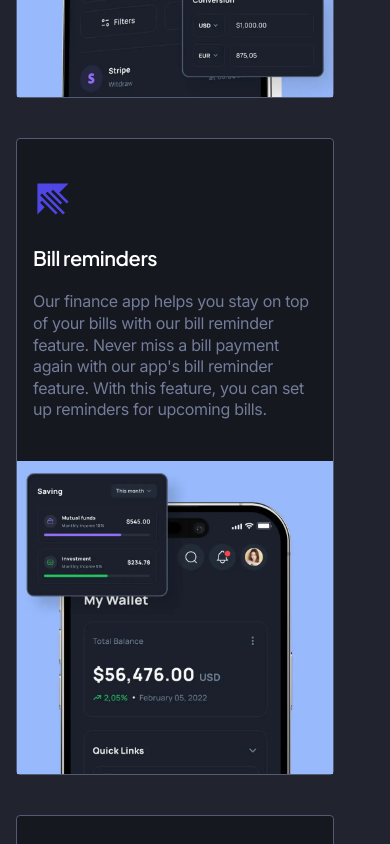
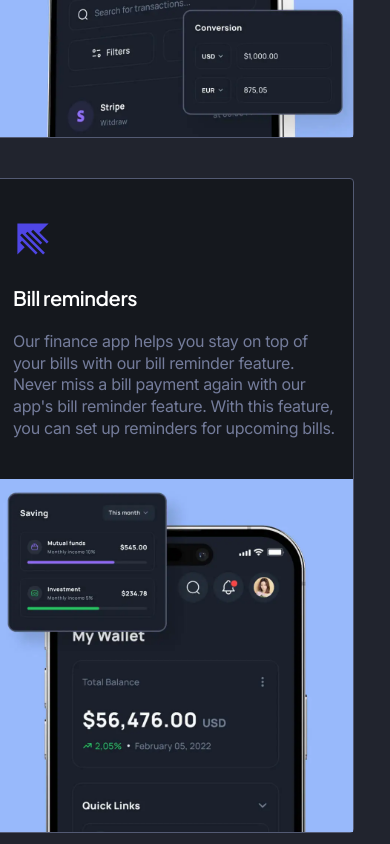
Before and after one commit to dignauts/prodiggy, a Next.js app in the folder next/: page / in a window 390 px wide. Shown: the part 1840-2684 px from the top of the page. Built offline with nearby package versions, Linux system fonts and the light colour scheme; what @apollo/client-integration-nextjs, @mui/material-nextjs would draw is missing.

Commit message:
fix: responsive sections in the home page

```diff
--- a/next/components/headers/BaseSectionHeaderComponent/baseSectionHeader.styles.scss
+++ b/next/components/headers/BaseSectionHeaderComponent/baseSectionHeader.styles.scss
@@ -4,6 +4,10 @@
   &-buttons {
     @include responsive.mq(sm) {
       flex-direction: column;
+
+      & .DaButtonComponent-root {
+        width: 100%;
+      }
     }
   }
 
--- a/next/modules/sections/WhyUsSectionModule/whyUsSection.styles.scss
+++ b/next/modules/sections/WhyUsSectionModule/whyUsSection.styles.scss
@@ -27,8 +27,21 @@
     margin: 0;
 
     & .DaFeatureCardComponent {
-      &-root:nth-of-type(2) {
-        @include responsive.mq(sm, min) {
+      &-root {
+        @include responsive.mq(md) {
+          max-width: 100%;
+        }
+      }
+    }
+
+    & > div {
+      @include responsive.mq(md) {
+        margin-inline: 0;
+        width: 100%;
+      }
+
+      &:nth-of-type(2) {
+        @include responsive.mq(md, min) {
           margin-top: calc(7.5*var(--mui-spacing));
         }
       }
```
